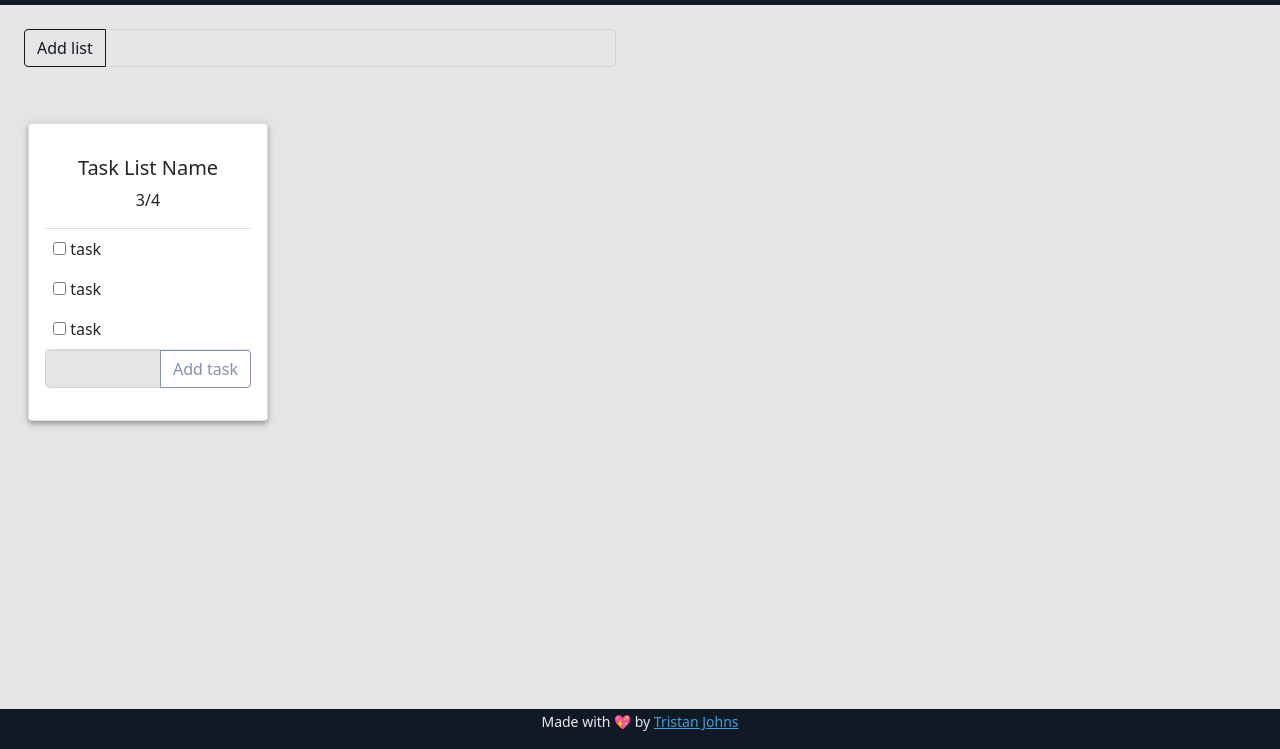
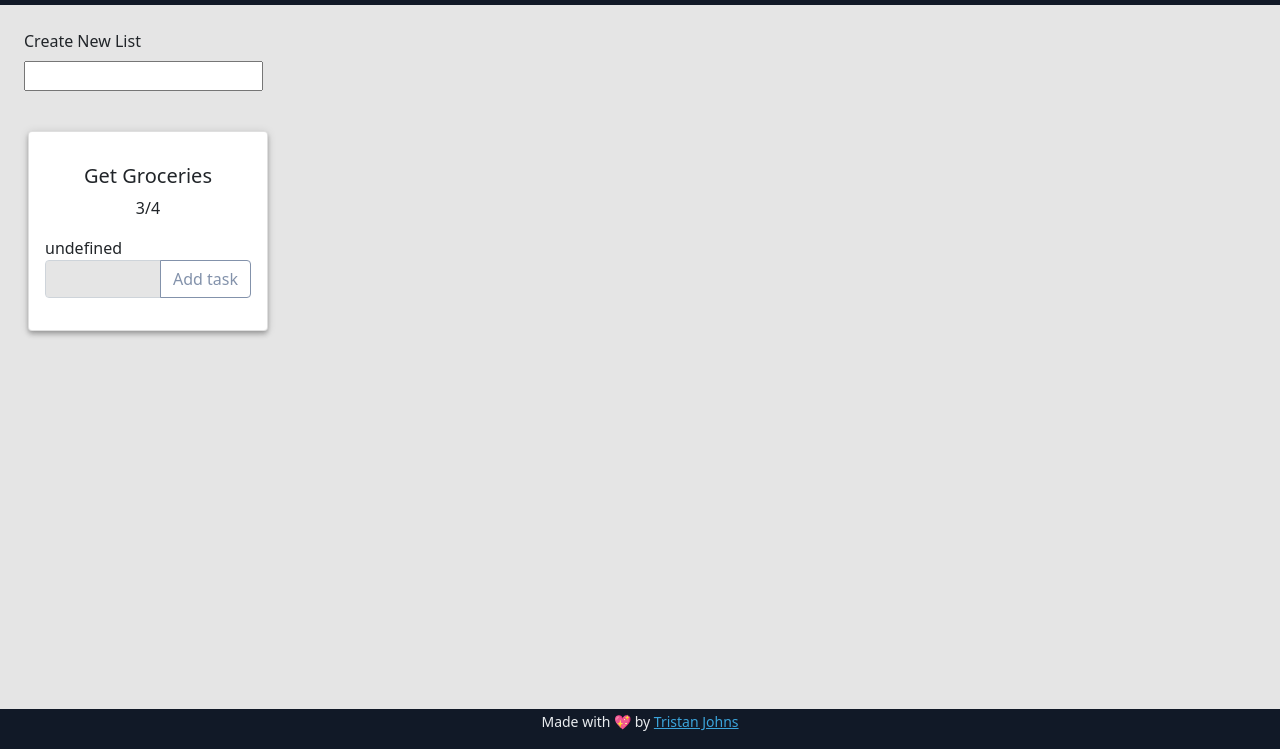
Before and after one commit to TristanFJ/taskMaster, a website with bundled scripts: page index.html in a window 1280 px wide. Shown: the part 51-800 px from the top of the page. Built offline with nearby package versions, Linux system fonts and the light colour scheme.

Commit message:
draw list to page basics

```diff
--- a/app/AppState.js
+++ b/app/AppState.js
@@ -1,3 +1,6 @@
+import {
+  List
+} from "./Models/List.js"
 import {
   EventEmitter
 } from "./Utils/EventEmitter.js"
@@ -10,7 +13,19 @@ class AppState extends EventEmitter {
   values = []
 
   /** @type {import('./Models/List').List[]} */
-  lists = []
+  lists = [
+    new List({
+      id: 'firstfakelist',
+      title: 'Get Groceries',
+      color: '#62dc8d',
+      completed: '3/4'
+
+
+    })
+
+
+
+  ]
 
   /** @type {import('./Models/Task').Task[]} */
   tasks = []
--- a/app/Controllers/ListsController.js
+++ b/app/Controllers/ListsController.js
@@ -5,9 +5,36 @@ import {
   listsService
 } from "../Services/ListsService.js"
 
+function _draw() {
+  console.log('_draw() invoked');
+  const lists = ProxyState.lists
+  let template = ''
+
+  lists.forEach(l => template += l.Template)
+  console.log('drawing lists');
+  document.getElementById('app').innerHTML = template
+}
+
+
+
+
 export class ListsController {
   constructor() {
     console.log('ListsController connected');
+    _draw()
+
+  }
+
+  createList() {
+    window.event.preventDefault()
+    const form = window.event.target
+    const newList = {
+      title: form.title.value
+
+
+    }
+
+    console.log('createList invoked', newList);
 
   }
 
--- a/app/Models/List.js
+++ b/app/Models/List.js
@@ -7,12 +7,32 @@ export class List {
   constructor(data) {
     this.id = data.id || generateId()
     this.title = data.title
-    this.description = data.description
     this.color = data.color
+    this.tasks = data.tasks
+    this.completed = data.completed
 
 
   }
 
 
+  get Template() {
+    return `
+    <div class="card p-3 m-3 elevation-4" style="width: 15rem;">
+    <div class="card-body">
+      <h5 class="card-title text-center">${this.title}</h5>
+      <p class="card-text text-center">${this.completed}</p>
+    </div>
 
+    ${this.tasks}
+
+    <div class="input-group mb-3">
+      <input type="text" class="form-control" placeholder="" aria-label="Example text with button addon"
+        aria-describedby="button-addon1">
+      <button class="btn btn-outline-secondary" type="button" id="add-task"
+        onclick="console.log('add task btn')">Add task</button>
+    </div>
+  </div>
+
+  `
+  }
 }
--- a/app/Services/ListsService.js
+++ b/app/Services/ListsService.js
@@ -9,7 +9,9 @@ import {
 } from "../Models/List.js";
 
 class ListsService {
-
+  constructor() {
+    console.log('ListsService connected');
+  }
 
 
 }
--- a/index.html
+++ b/index.html
@@ -27,10 +27,19 @@
     <div class="container-fluid">
       <div class="row">
         <div class="col-6 p-4">
-          <div class="input-group mb-3">
-            <button class="btn btn-outline-dark" type="button" id="add-list">Add list</button>
-            <input type="text" class="form-control" placeholder="" aria-label="add list" aria-describedby="add list">
-          </div>
+
+
+          <form onsubmit="app.listsController.createList()">
+
+            <div class="col-3">
+
+              <label for="" class="form-label">Create New List</label>
+              <input type="text" name="title">
+            </div>
+
+          </form>
+
+
         </div>
       </div>
     </div>
@@ -39,7 +48,9 @@
       <div class="row">
         <div class="col-12">
           <div id="app">
-            <div class="card p-3 m-3 elevation-4" style="width: 15rem;">
+
+
+            <!-- <div class="card p-3 m-3 elevation-4" style="width: 15rem;">
               <div class="card-body">
                 <h5 class="card-title text-center">Task List Name</h5>
                 <p class="card-text text-center">3/4</p>
@@ -65,17 +76,18 @@
               <div class="input-group mb-3">
                 <input type="text" class="form-control" placeholder="" aria-label="Example text with button addon"
                   aria-describedby="button-addon1">
-                <button class="btn btn-outline-secondary" type="button" id="add-task">Add task</button>
+                <button class="btn btn-outline-secondary" type="button" id="add-task"
+                  onclick="console.log('add task btn')">Add task</button>
               </div>
+            </div> -->
 
-            </div>
           </div>
         </div>
       </div>
     </div>
     </div>
   </main>
-  <footer class="bg-dark text-light">
+  <footer class=" bg-dark text-light">
     <div class="text-center no-select">
       <p><small>Made with 💖 by <a href="https://github.com/tristanfj">Tristan Johns</a></small></p>
     </div>
```
